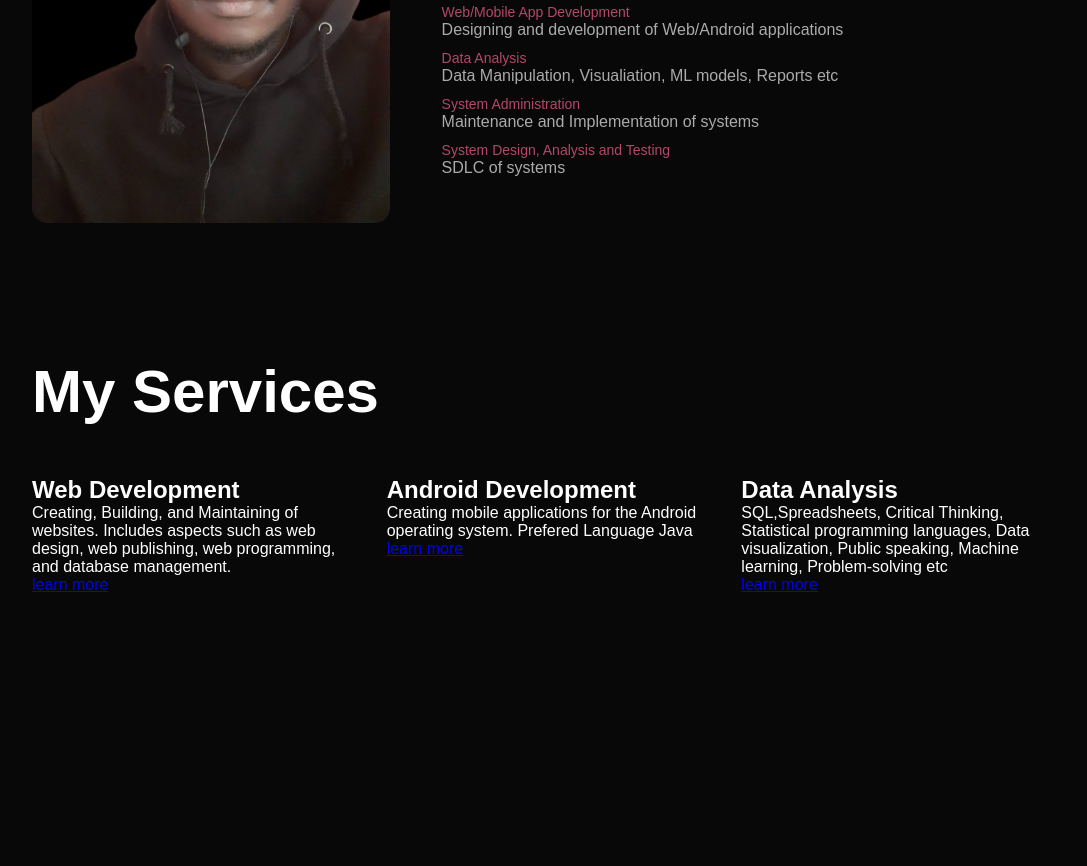
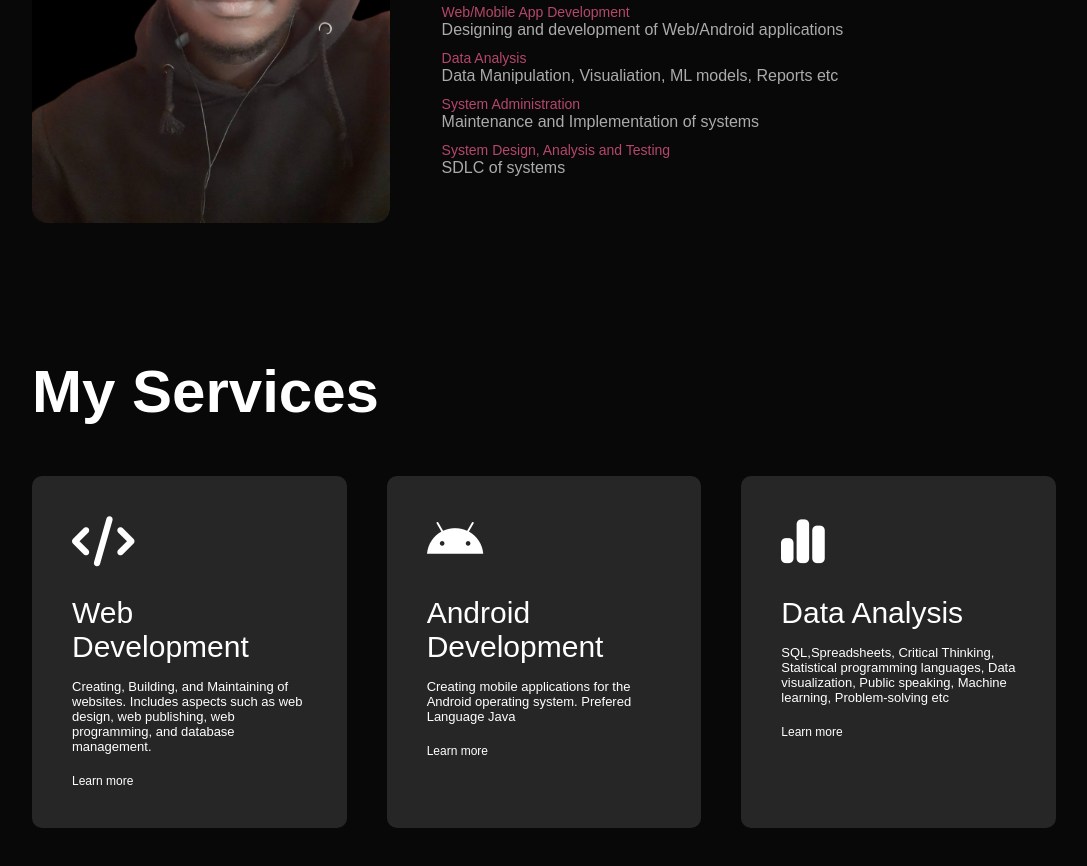
Before and after one commit to Vince501/Personal_Web, a plain HTML site: page index.html in a window 1280 px wide. Shown: the part 1145-2011 px from the top of the page, without its empty margins (96-1183 px from the left). Before the commit the page ends 1779 px from the top, so only its background shows below. Drawn offline with Linux system fonts and the light colour scheme.

Commit message:
Services serction

```diff
--- a/index.html
+++ b/index.html
@@ -6,6 +6,7 @@
     <meta name="viewport" content="width=device-width, initial-scale=1.0">
     <title>Portfolio Website</title>
     <link rel="stylesheet" href="style.css">
+    <script src="https://kit.fontawesome.com/6909d047a1.js" crossorigin="anonymous"></script>
 </head>
 <body>
 
@@ -88,23 +89,28 @@
             <h1 class="sub-title">My Services</h1>
             <div class="services-list">
                 <div>
+                    <i class="fa-solid fa-code fa-fade"></i>
                     <h2>Web Development</h2>
                     <P>
                         Creating, Building, and Maintaining of websites. Includes aspects such as web design, web publishing, web programming, and database management.
                     </P>
-                    <a href="#">learn more</a>
+                    <a href="#">Learn more</a>
                 </div>
                 <div>
+                    <i class="fa-brands fa-android fa-bounce"></i>
                     <h2>Android Development</h2>
                     <p>
-                        Creating mobile applications for the Android operating system. Prefered Language Java</p>
-                    <a href="#">learn more</a>
+                        Creating mobile applications for the Android operating system. Prefered Language Java
+                    </p>
+                    <a href="#">Learn more</a>
                 </div>
                 <div>
+                    <i class="fa-solid fa-chart-simple fa-flip"></i>
                     <h2>Data Analysis</h2>
                     <p>
-                        SQL,Spreadsheets, Critical Thinking, Statistical programming languages, Data visualization, Public speaking, Machine learning, Problem-solving etc </p>
-                    <a href="#">learn more</a>
+                        SQL,Spreadsheets, Critical Thinking, Statistical programming languages, Data visualization, Public speaking, Machine learning, Problem-solving etc
+                    </p>
+                    <a href="#">Learn more</a>
                 </div>
             </div>
         </div>
--- a/style.css
+++ b/style.css
@@ -147,3 +147,31 @@ nav ul li a:hover::after{
     grid-gap: 40px;
     margin-top: 50px;
 }
+.services-list div{
+    background: #262626;
+    padding: 40px;
+    font-size: 13px;
+    font-weight: 300;
+    border-radius: 10px;
+    transition: background 0.5s, transform 0.5s;
+}
+.services-list div i{
+    font-size: 50px;
+    margin-bottom: 30px;
+}
+.services-list div h2{
+    font-size: 30px;
+    font-weight: 500;
+    margin-bottom: 15px;
+}
+.services-list div a{
+    text-decoration: none;
+    color: #fff;
+    font-size: 12px;
+    margin-top: 20px;
+    display: inline-block;
+}
+.services-list div:hover{
+    background: #ff004f;
+    transform: translateY(-10px)
+}
```
